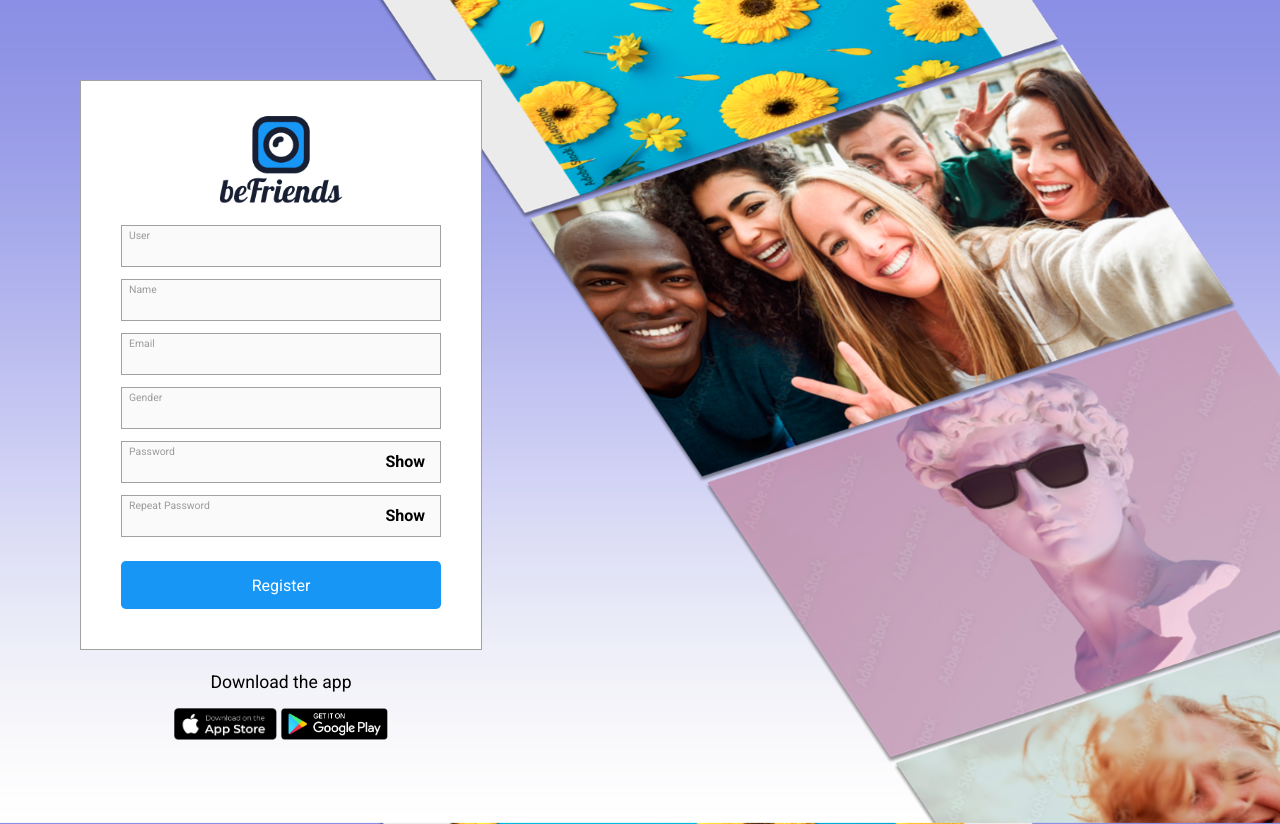
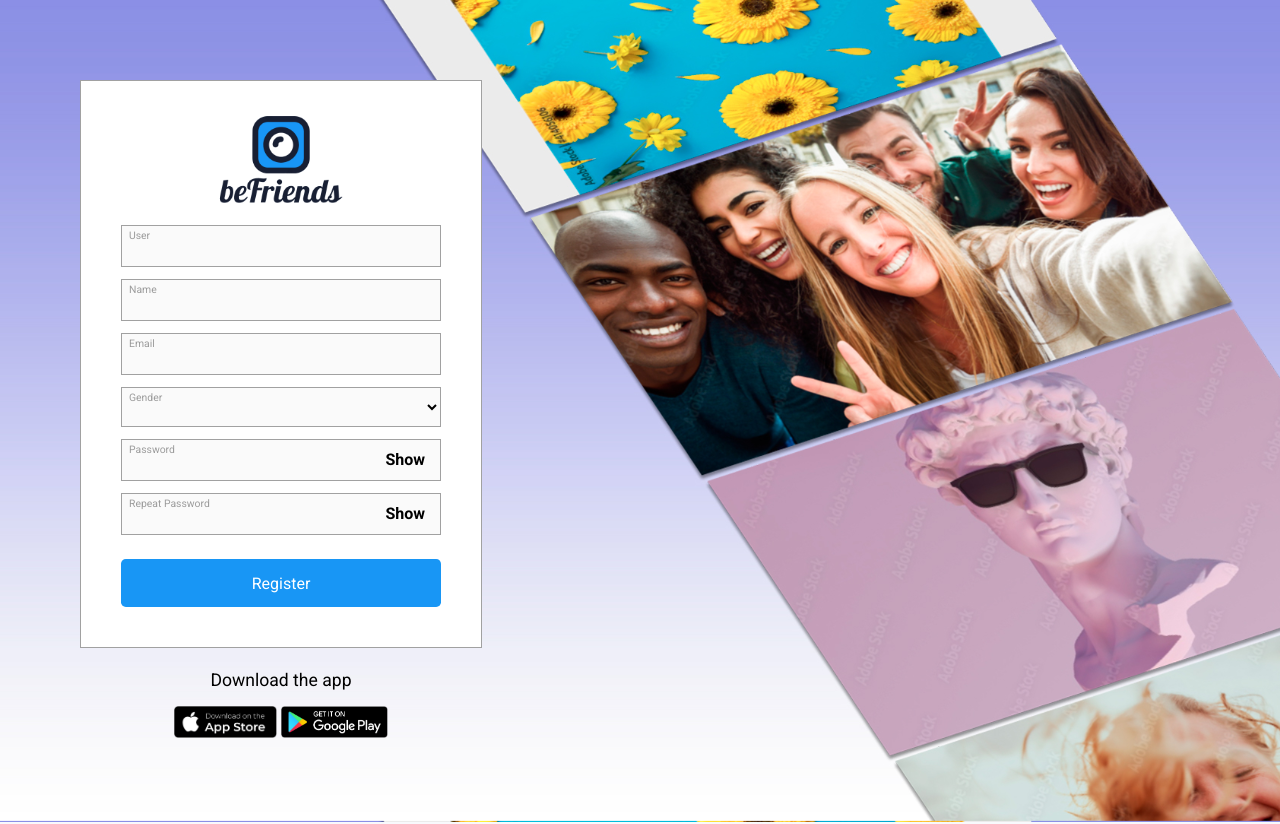
Before and after one commit to jesusfvj/beFriends, a PHP site: page /register.php in a window 1280 px wide. Run offline with PHP 8.4, Linux system fonts and the light colour scheme; data comes from the database, SQL or seed files in the repository.

Commit message:
change(change element) change element input

```diff
--- a/register.php
+++ b/register.php
@@ -18,31 +18,37 @@
                 <form class="form__container">
                     <div class="form-div__input">
                         <p class="paragraph-placeholder__text">User</p>
-                        <input class="form__input" id="inputUserRegister" type="text" name="inputUserRegister">
+                        <input class="form__input" id="inputUserRegister" type="text" name="inputUserRegister" required>
                     </div>
                     <div class="form-div__input">
                         <p class="paragraph-placeholder__text">Name</p>
-                        <input class="form__input" id="inputNameRegister" type="text" name="inputNameRegister">
+                        <input class="form__input" id="inputNameRegister" type="text" name="inputNameRegister" required>
                     </div>
                     <div class="form-div__input">
                         <p class="paragraph-placeholder__text">Email</p>
-                        <input class="form__input" id="inputEmailRegister" type="email" name="inputEmailRegister">
+                        <input class="form__input" id="inputEmailRegister" type="email" name="inputEmailRegister" required>
                     </div>
                     <div class="form-div__input">
                         <p class="paragraph-placeholder__text">Gender</p>
-                        <input class="form__input" id="inputGenderRegister" type="text" name="inputGenderRegister">
+                        <select class="form__input" id="inputGenderRegister" type="text" name="inputGenderRegister" required>
+                        <option></option select>
+                        <option>Female</option>
+                        <option>Male</option>
+                        <option>Non binary</option>
+                        <option>Doesn't apply</option>
+                        </select>
                     </div>
                     <div class="form-div__input">
                         <p id="show2" class="paragraph-show__text">Show</p>
-                        <input class="form__input input__password" id="inputPasswordRegister" type="password" name="inputPasswordRegister">
+                        <input class="form__input input__password" id="inputPasswordRegister" type="password" name="inputPasswordRegister" required>
                         <p class="paragraph-placeholder__text">Password</p>
                     </div>
                     <div class="form-div__input">
                         <p id="show3" class="paragraph-show__text">Show</p>
-                        <input class="form__input input__password" id="inputPasswordRepeat" type="password" name="inputPasswordRepeat">
+                        <input class="form__input input__password" id="inputPasswordRepeat" type="password" name="inputPasswordRepeat" required>
                         <p class="paragraph-placeholder__text">Repeat Password</p>
                     </div>
-                    <button class="form__button">Register</button>
+                    <input type="submit" class="form__button" value="Register">
                 </form>
 
             </section>
```
